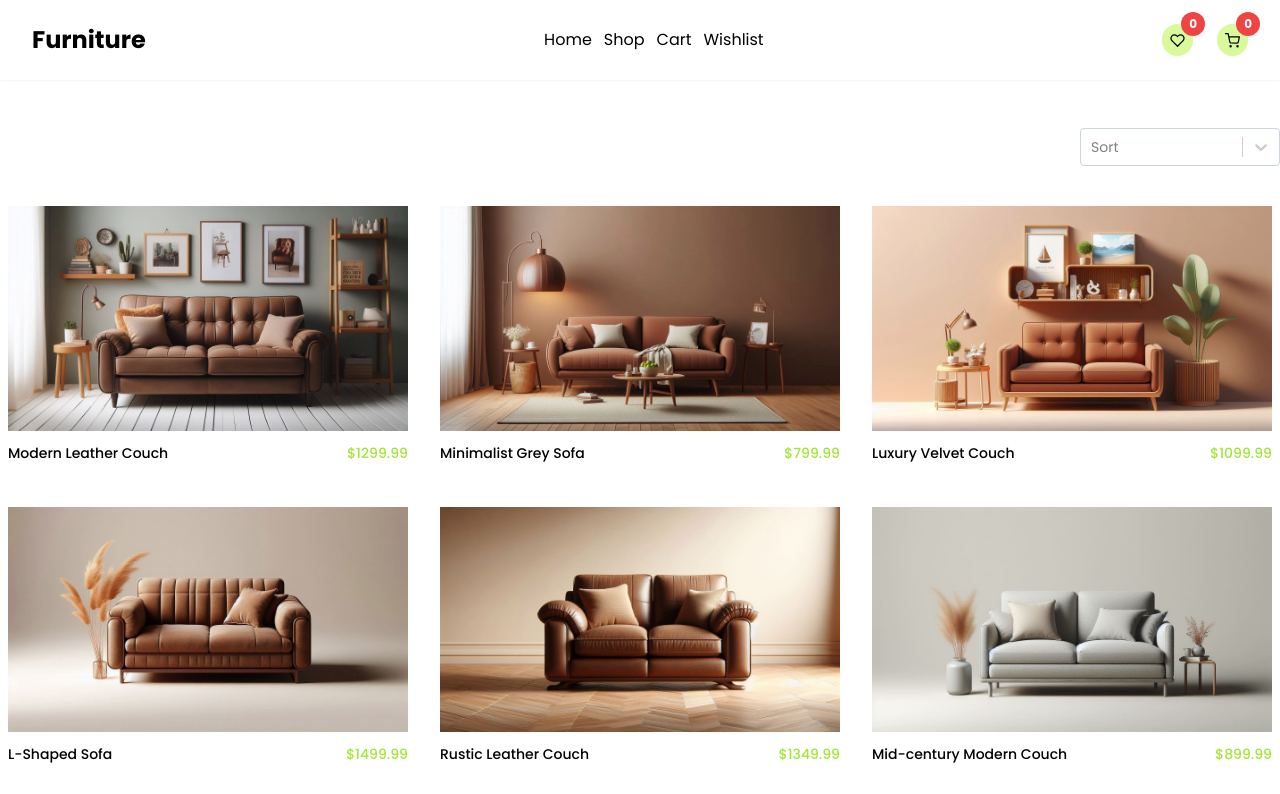
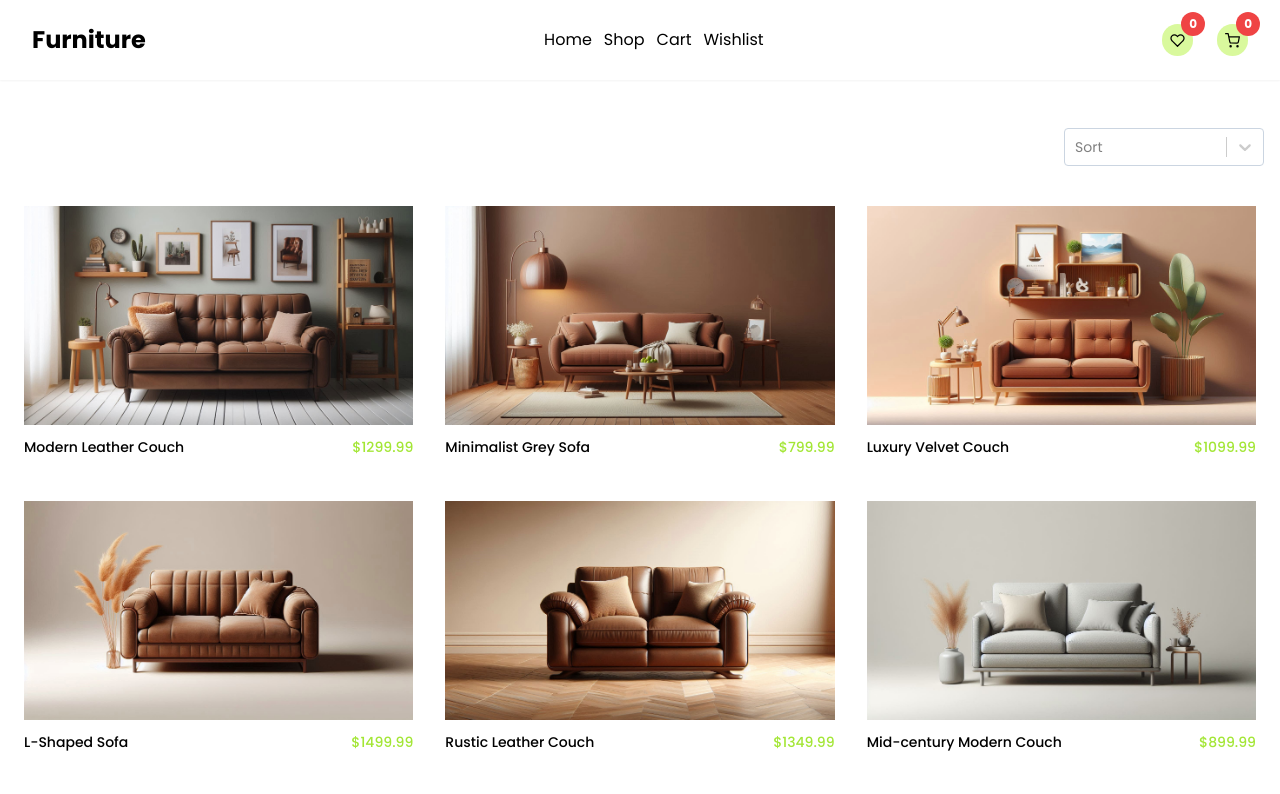
Before and after one commit to Tembanator/furniture-lime, a React (Vite) app: page /shop in a window 1280 px wide. Shown: the top 794 px of the page. Built offline with nearby package versions, Linux system fonts and the light colour scheme.

Commit message:
image loading

```diff
--- a/src/components/Card.jsx
+++ b/src/components/Card.jsx
@@ -5,7 +5,11 @@ import PrimaryButton from "./PrimaryButton"
 import { useDispatch, useSelector } from "react-redux"
 import { addItem, getIfInCart } from '../features/cart/cartSlice'
 import { addWishListItem, getIfInWishlist } from "../features/wishlist/wishlistSlice"
+import { useState } from "react"
 export default function Card({ product }) {
+
+    const [error, setError] = useState(false)
+    const [loading, setLoading] = useState(false)
 
     const dispatch = useDispatch()
 
@@ -41,7 +45,7 @@ export default function Card({ product }) {
             <div className="relative group overflow-hidden">
                 <img
                     className="aspect-video object-cover w-full"
-                    src={getImageURL(image)} alt={name} />
+                    src={error ? "https://placehold.co/600x400?text=Image\n+not+Found" : loading ? "https://placehold.co/600x400?text=loading..." : getImageURL(image)} alt={name} />
                 <div className="flex flex-col space-y-2 justify-start w-10 items-center absolute top-0 right-0 py-4 opacity-1 translate-x-10 group-hover:translate-x-0 duration-300">
                     <NavButton isInWishlist={isInWishlist} onClick={handleAddToWishlist} icon={<FiHeart size={15} />} withPill={false} />
                     {/* <NavButton icon={<FiEye size={15} />} withPill={false} /> */}
--- a/src/features/shop/Shop.jsx
+++ b/src/features/shop/Shop.jsx
@@ -29,7 +29,7 @@ export default function Shop() {
     }
     return (
         <Container>
-            <div className="md:container mx-auto py-12">
+            <div className="md:container mx-auto py-12 p-4">
                 <Filter onSort={handleSort} />
                 <DisplayGrid products={sortedProducts} />
             </div>
```
Also changed, not shown: vercel.json (deleted).
